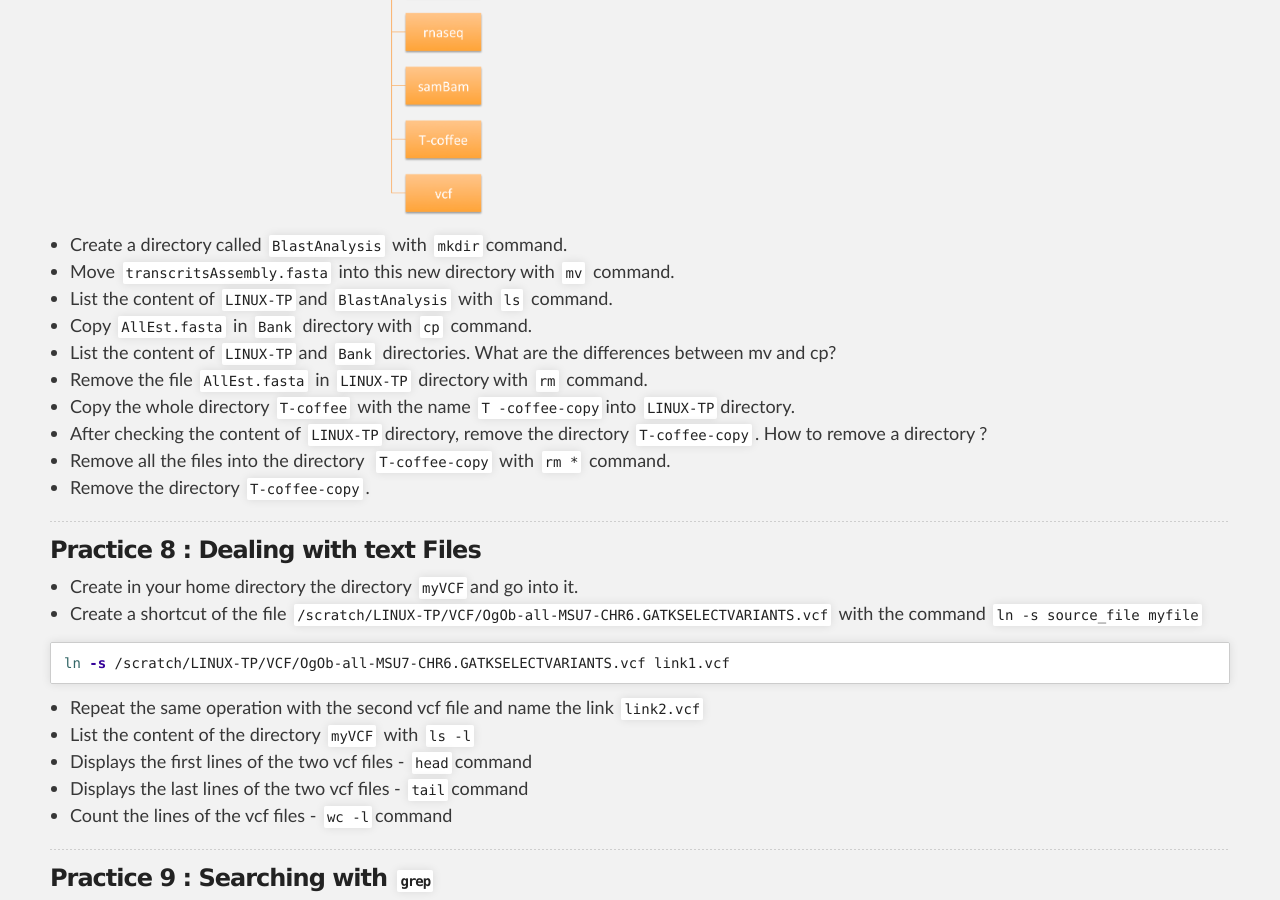
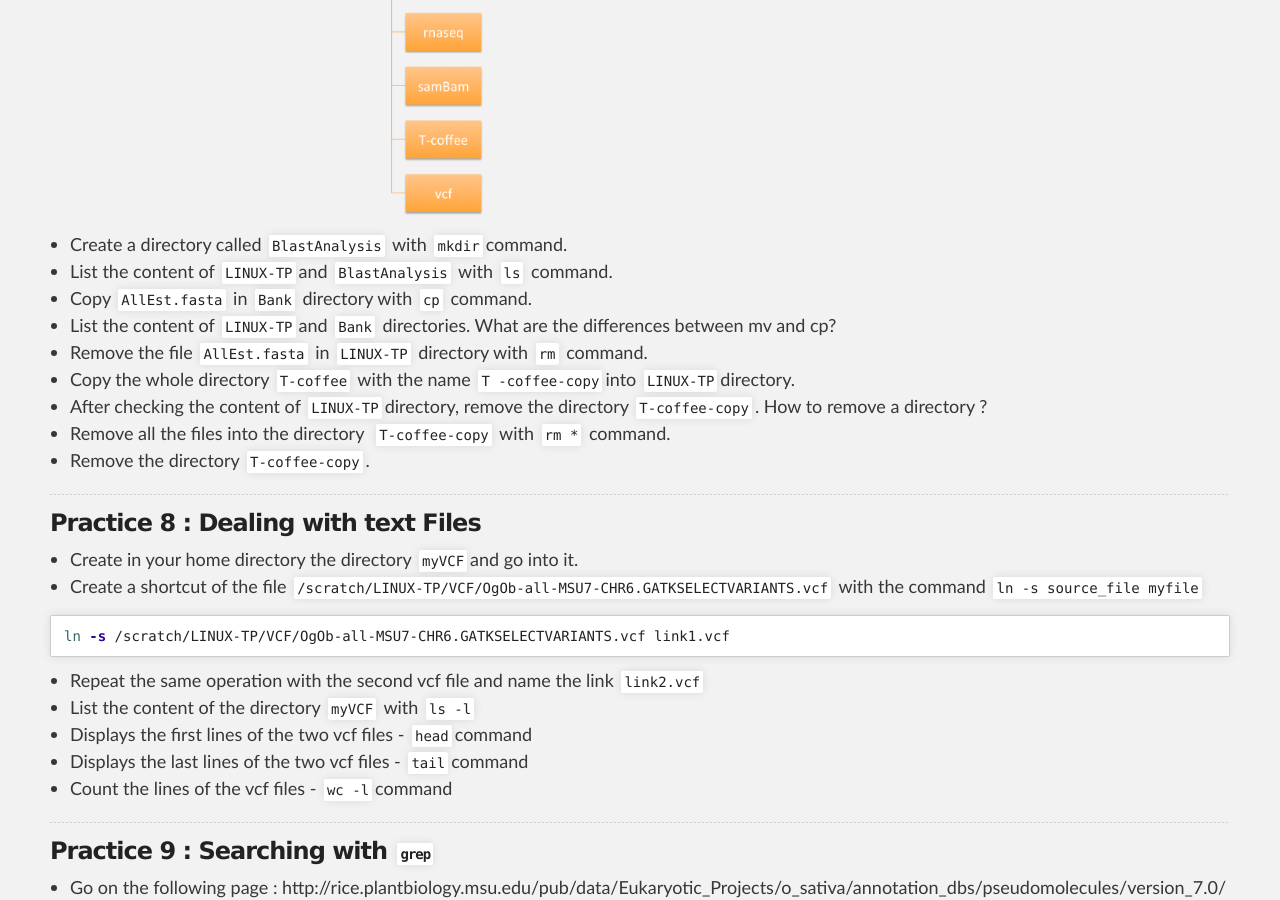
Before and after one commit to SouthGreenPlatform/trainings, a Jekyll site: the page built from _pages/linux/linuxGuidePractice.md, in a window 1280 px wide and 900 px high, scrolled down 4939 px. Built offline with Jekyll 4.4.1, drawn with Linux system fonts in a browser that asks for light colours; nearby versions of some CDN libraries.

Commit message:
Update linuxGuidePractice.md

```diff
--- a/_pages/linux/linuxGuidePractice.md
+++ b/_pages/linux/linuxGuidePractice.md
@@ -172,7 +172,6 @@ We will prepare our blast analysis performed after by creating directory and mov
 <img width="50%" class="img-responsive" src="{{ site.url }}/images/tpLinux/tp-arbo-blast.png"/>
 
 * Create a directory called `BlastAnalysis` with `mkdir`command.
-* Move `transcritsAssembly.fasta`  into this new directory with `mv` command.
 * List the content of `LINUX-TP`and `BlastAnalysis` with `ls` command.
 * Copy `AllEst.fasta` in `Bank` directory with `cp` command.
 * List the content of `LINUX-TP`and `Bank` directories. What are the differences between mv and cp?
```
